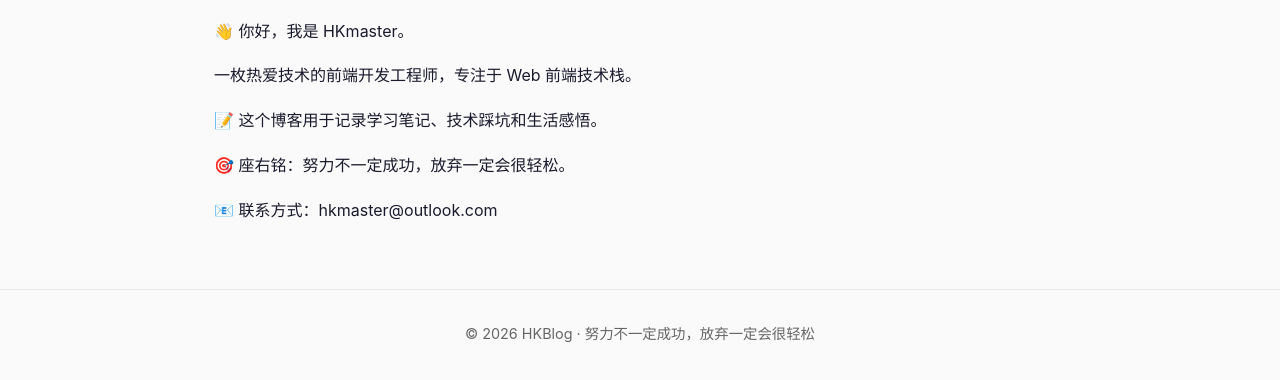
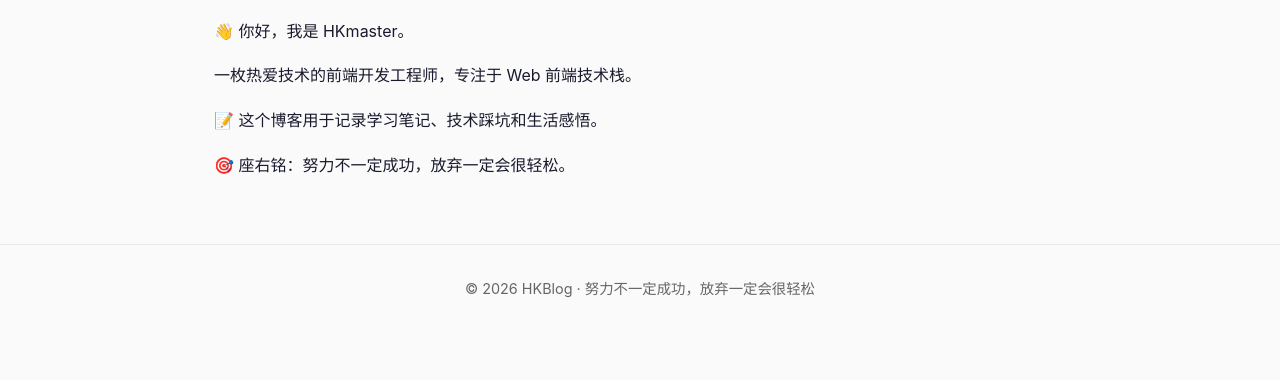
Before and after one commit to huangxok/huangxok.github.io, an Astro site: page /about in a window 1280 px wide. Shown: the part 218-598 px from the top of the page. Built offline with nearby package versions, Linux system fonts and the light colour scheme; Astro itself is replaced by a stand-in of ours.

Commit message:
chore: remove contact info from about page

```diff
--- a/src/pages/about.astro
+++ b/src/pages/about.astro
@@ -10,7 +10,6 @@ import BaseLayout from '../layouts/BaseLayout.astro';
       <p style="margin-top: 1rem;">一枚热爱技术的前端开发工程师，专注于 Web 前端技术栈。</p>
       <p style="margin-top: 1rem;">📝 这个博客用于记录学习笔记、技术踩坑和生活感悟。</p>
       <p style="margin-top: 1rem;">🎯 座右铭：努力不一定成功，放弃一定会很轻松。</p>
-      <p style="margin-top: 1rem;">📧 联系方式：hkmaster@outlook.com</p>
     </div>
   </div>
 </BaseLayout>
```
